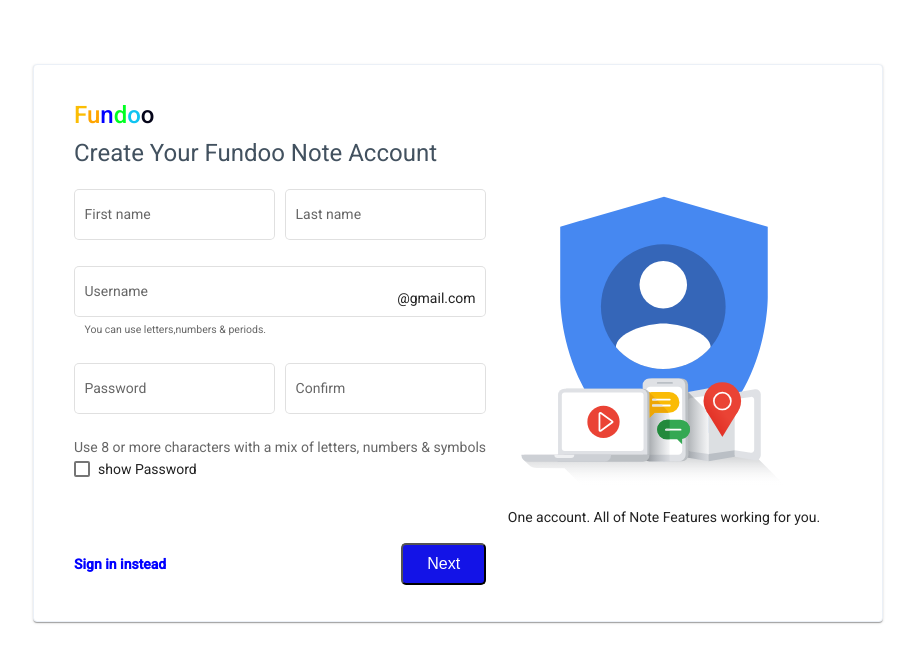
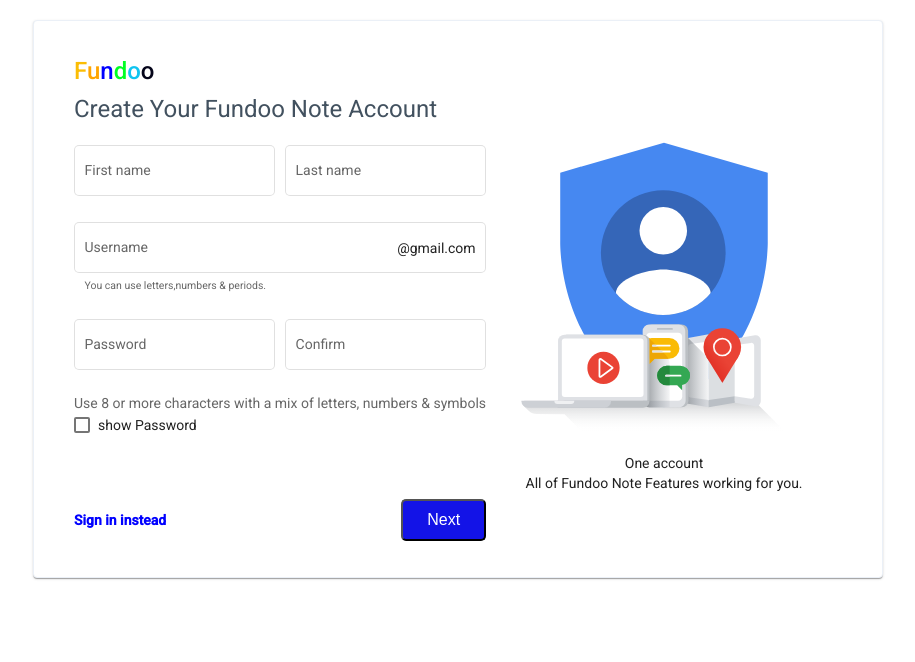
Before and after one commit to Saivijayakumar/FundooNote_FrontEnd, an Angular app: page /register in a window 1280 px wide. Shown: the top 662 px of the page, without its empty margins (182-1097 px from the left). Built offline with nearby package versions, Linux system fonts and the light colour scheme.

Commit message:
[SaiVijayaKumar]Refactor: showpassword , buttons and updated scss

```diff
--- a/src/app/Components/login/login.component.scss
+++ b/src/app/Components/login/login.component.scss
@@ -1,6 +1,6 @@
 .main {
     display: flex;
-    justify-content: center;
+    justify-content: space-around;
     align-items: center;
 }
 .mainCard {
@@ -9,7 +9,7 @@
     text-align: center;
     width: 35%;
     border: 0.5px solid #ebf0f7;
-    margin: 5% 8%;
+    margin-top: 30px;
     .loginPage {
         display: flex;
         flex-direction: column;
--- a/src/app/Components/register/register.component.html
+++ b/src/app/Components/register/register.component.html
@@ -24,23 +24,23 @@
                         <input matInput>
                     </mat-form-field>
                 </div>
-                <div class="input-div">
+                <div>
                     <mat-form-field appearance="outline" class="email">
                         <mat-label>Username</mat-label>
                         <input matInput>
-                        <mat-icon matSuffix>@gmail.com</mat-icon>
+                        <mat-icon matSuffix class="gmail">@gmail.com</mat-icon>
                         <mat-hint>You can use letters,numbers & periods.</mat-hint>
                       </mat-form-field>
                 </div>
                 <div class="names">
                     <mat-form-field appearance="outline">
                         <mat-label>Password</mat-label>
-                        <input matInput>
+                        <input matInput [type]="hide ? 'password' : 'text'">
                     </mat-form-field>
 
                     <mat-form-field appearance="outline">
                         <mat-label>Confirm</mat-label>
-                        <input matInput>
+                        <input matInput [type]="hide ? 'password' : 'text'">
                     </mat-form-field>
                 </div>
                 <div>
@@ -49,17 +49,17 @@
                     </mat-hint>
                 </div>
                 <div>
-                    <mat-checkbox>show Password</mat-checkbox>
+                    <mat-checkbox (change)="hide = !hide">show Password</mat-checkbox>
                 </div>
                 <div class="buttons">
-                    <a>Sign in instead</a>
-                    <button mat-flat-button class="next">Next</button>
+                    <a routerLink="/login">Sign in instead</a>
+                    <button mat-flat-button class="next" routerLink="/login">Next</button>
                 </div>
             </form>
         </div>
         <div class="rightSide">
             <img src="../../../assets/loginImage.svg"/>
-            <p>One account. All of Note Features working for you.</p>
+            <p>One account<br> All of Fundoo Note Features working for you.</p>
         </div>
     </mat-card>
 </div>
--- a/src/app/Components/register/register.component.scss
+++ b/src/app/Components/register/register.component.scss
@@ -1,44 +1,54 @@
-.main {
+@mixin center{
     display: flex;
     justify-content: center;
   }
+  @mixin spaceBetween{
+    display: flex;
+    justify-content: space-between;
+  }
+.main {
+    @include center;
     .mainCard {
         width: 60%;
-    display: flex;
+        @include center;
         padding: 40px 40px 36px;
         align-items: center;
-    justify-content: center;
-    margin: 5% 8%;
+        margin-top: 20px;
         border: 0.5px solid #ebf0f7;
+        h1 {
+            color: #42515f;
         }
         .names {
-    display: flex;
-    justify-content: space-between;
+            @include spaceBetween;
         }
         .email {
             width: 100%;
             padding-bottom: 5%;
+            .gmail {
+                vertical-align: super;
             }
-h1 {
-    color: #42515f;
         }
         .buttons {
             margin-top: 15%;
-    display: flex;
-    justify-content: space-between;
+            @include spaceBetween;
             align-items: center;
             a {
                 color: blue;
                 font-weight: bold;
+                text-decoration: none;
             }
             button {
                 border-radius: 5px;
+                cursor: pointer;
                 background-color: rgb(19, 19, 231);
                 font-size: 16px;
                 padding: 10px 24px;
                 color: white;
             }
         }
+    }
+}
+
 .rightSide {
     display: flex;
     flex-grow: 1;
--- a/src/app/Components/register/register.component.ts
+++ b/src/app/Components/register/register.component.ts
@@ -7,6 +7,7 @@ import { Component, OnInit } from '@angular/core';
 })
 export class RegisterComponent implements OnInit {
 
+  hide = true;
   constructor() { }
 
   ngOnInit(): void {
```
Lines whose indentation alone changed are shown as unchanged.
